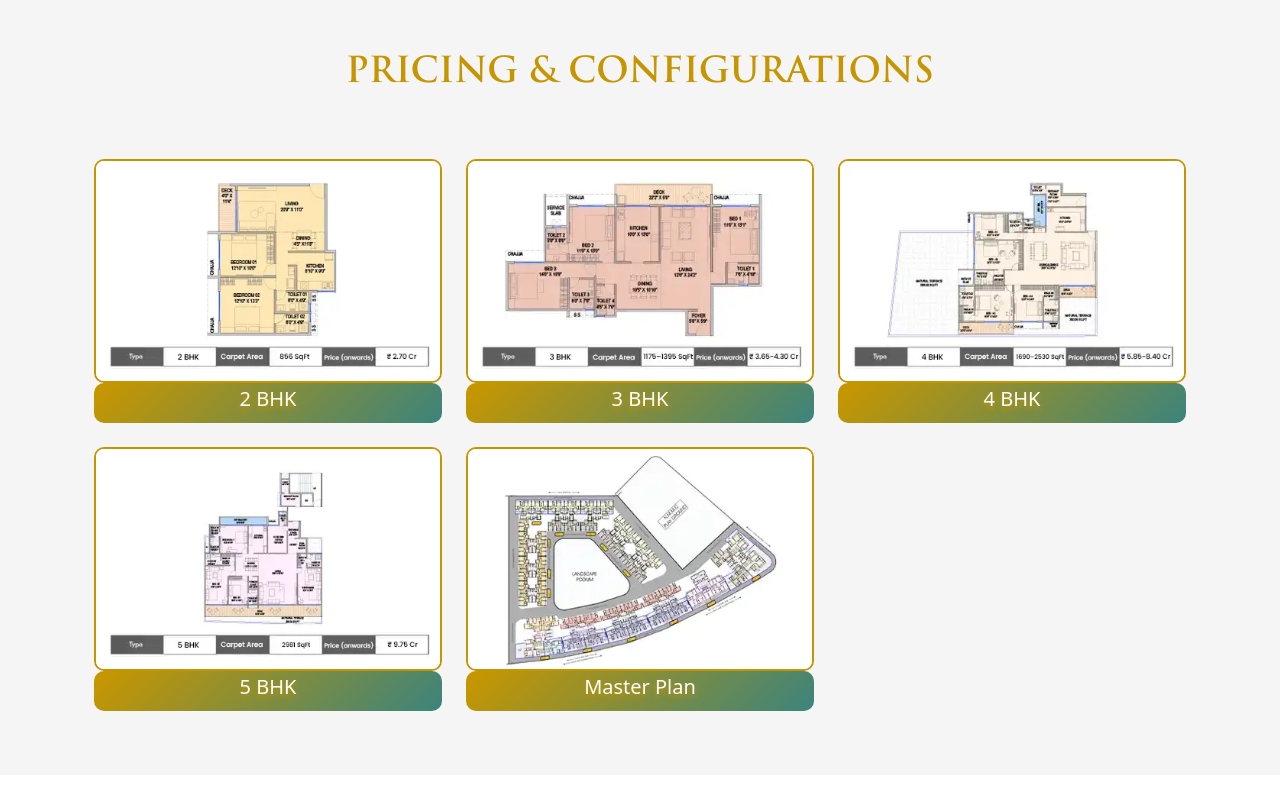
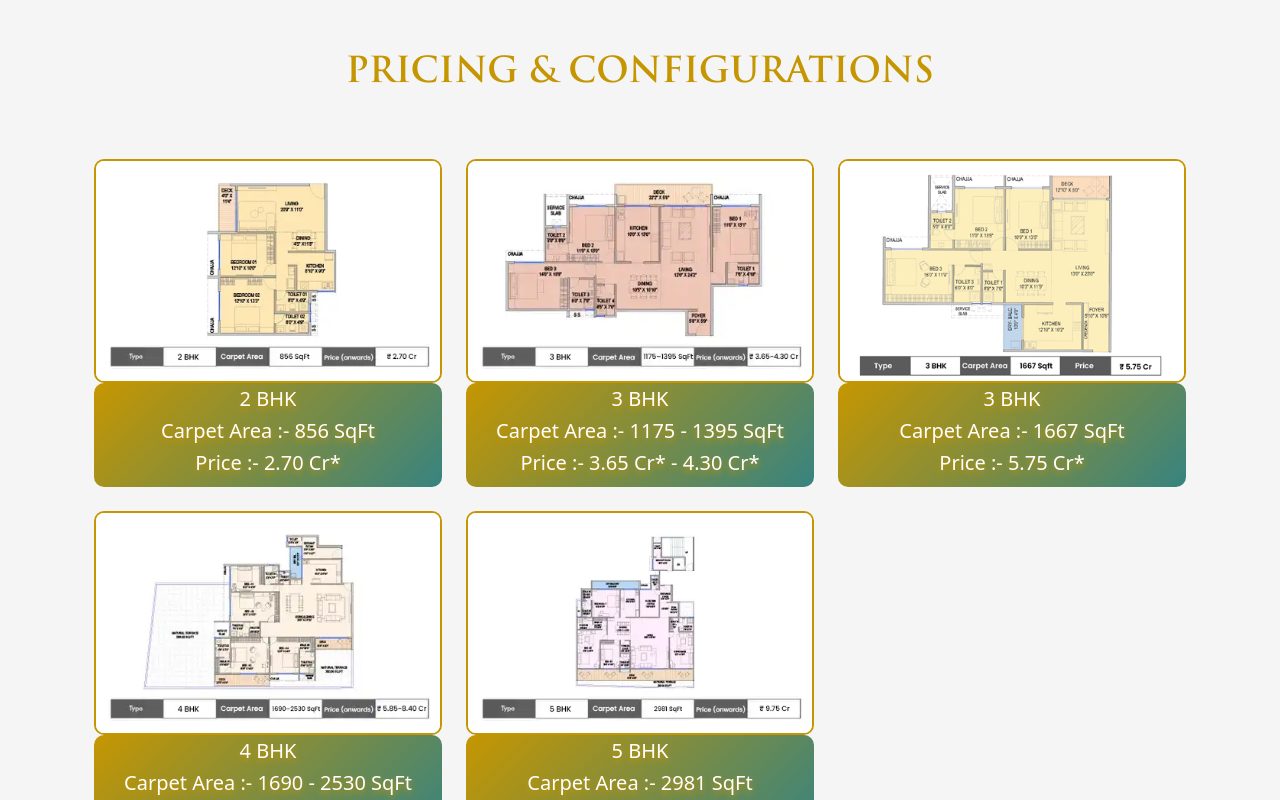
Before and after one commit to Harsh-09A/Palm-Amore, a plain HTML site: page index.html in a window 1280 px wide. Shown: the part 2000-2800 px from the top of the page. Drawn offline with nearby package versions, Linux system fonts and the light colour scheme; some packages are replaced by stand-ins of ours; a script that the page names is missing.

Commit message:
Banner and Plans Updated

```diff
--- a/css/style.css
+++ b/css/style.css
@@ -97,14 +97,14 @@ main {
 
 @media screen and (max-width: 600px) {
   .carousel-item .banner1 {
+    content: url("../img/banners/mobile_banner2.jpg");
+  }
+  .carousel-item .banner2 {
     content: url("../img/banners/mobile_banner1.jpg");
   }
-  .carousel-item .banner2 {
-    content: url("../img/banners/mobile_banner2.jpg");
-  }
-  .carousel-item .banner3 {
+  /* .carousel-item .banner3 {
     content: url("../img/banners/mobile_banner3.jpg");
-  }
+  } */
 }
 
 .carousel-control-prev,
--- a/index.html
+++ b/index.html
@@ -186,11 +186,11 @@
               data-bs-target="#carousel-Indicators"
               data-bs-slide-to="1"
               aria-label="Slide 2"></button>
-            <button
+            <!-- <button
               type="button"
               data-bs-target="#carousel-Indicators"
               data-bs-slide-to="2"
-              aria-label="Slide 3"></button>
+              aria-label="Slide 3"></button> -->
           </div>
           <div class="carousel-inner">
             <div class="carousel-item active">
@@ -207,13 +207,13 @@
                 src="img/banners/desktop_banner2.jpg"
                 alt="Banner2" />
             </div>
-            <div class="carousel-item">
+            <!-- <div class="carousel-item">
               <img
                 class="d-block w-100 banner3"
                 width="100%"
                 src="img/banners/desktop_banner3.jpg"
                 alt="Banner3" />
-            </div>
+            </div> -->
           </div>
           <button
             class="carousel-control-prev"
@@ -451,6 +451,8 @@
                   <!-- Property Description -->
                   <div class="at-property-dis effectGradient text-center p-1">
                     <h5>2 BHK</h5>
+                    <h5>Carpet Area :- 856 SqFt</h5>
+                    <h5>Price :- 2.70 Cr*</h5>
                   </div>
                 </div>
 
@@ -475,6 +477,34 @@
                   <!-- Property Description -->
                   <div class="at-property-dis effectGradient text-center p-1">
                     <h5>3 BHK</h5>
+                    <h5>Carpet Area :- 1175 - 1395 SqFt</h5>
+                    <h5>Price :- 3.65 Cr* - 4.30 Cr*</h5>
+                  </div>
+                </div>
+
+                <div
+                  class="col-md-4 mt-4"
+                  data-bs-toggle="modal"
+                  data-bs-target="#popupModal">
+                  <div class="overlay-container">
+                    <img
+                      class="img-fluid floor-img"
+                      src="img/plans/3bhk_1667.webp"
+                      alt="" />
+                    <div class="overlay-slider-bottom"></div>
+                    <div
+                      class="overlay-slider-top d-flex justify-content-center align-items-center">
+                      <button class="btn btn-success text-white enq-btn">
+                        Enquire Now
+                      </button>
+                    </div>
+                  </div>
+
+                  <!-- Property Description -->
+                  <div class="at-property-dis effectGradient text-center p-1">
+                    <h5>3 BHK</h5>
+                    <h5>Carpet Area :- 1667 SqFt</h5>
+                    <h5>Price :- 5.75 Cr*</h5>
                   </div>
                 </div>
 
@@ -499,6 +529,8 @@
                   <!-- Property Description -->
                   <div class="at-property-dis effectGradient text-center p-1">
                     <h5>4 BHK</h5>
+                    <h5>Carpet Area :- 1690 - 2530 SqFt</h5>
+                    <h5>Price :- 5.85 Cr* - 8.40 Cr*</h5>
                   </div>
                 </div>
 
@@ -523,30 +555,8 @@
                   <!-- Property Description -->
                   <div class="at-property-dis effectGradient text-center p-1">
                     <h5>5 BHK</h5>
-                  </div>
-                </div>
-
-                <div
-                  class="col-md-4 mt-4"
-                  data-bs-toggle="modal"
-                  data-bs-target="#popupModal">
-                  <div class="overlay-container">
-                    <img
-                      class="img-fluid floor-img"
-                      src="img/plans/masterplan.webp"
-                      alt="" />
-                    <div class="overlay-slider-bottom"></div>
-                    <div
-                      class="overlay-slider-top d-flex justify-content-center align-items-center">
-                      <button class="btn btn-success text-white enq-btn">
-                        Enquire Now
-                      </button>
-                    </div>
-                  </div>
-
-                  <!-- Property Description -->
-                  <div class="at-property-dis effectGradient text-center p-1">
-                    <h5>Master Plan</h5>
+                    <h5>Carpet Area :- 2981 SqFt</h5>
+                    <h5>Price :- 9.75 Cr*</h5>
                   </div>
                 </div>
               </div>
```
Also changed, not shown: img/banners/desktop_banner3.jpg (deleted), img/banners/mobile_banner1.jpg, img/banners/mobile_banner2.jpg, img/banners/mobile_banner3.jpg (deleted), img/plans/3bhk_1667.webp (added), 2 other files.
